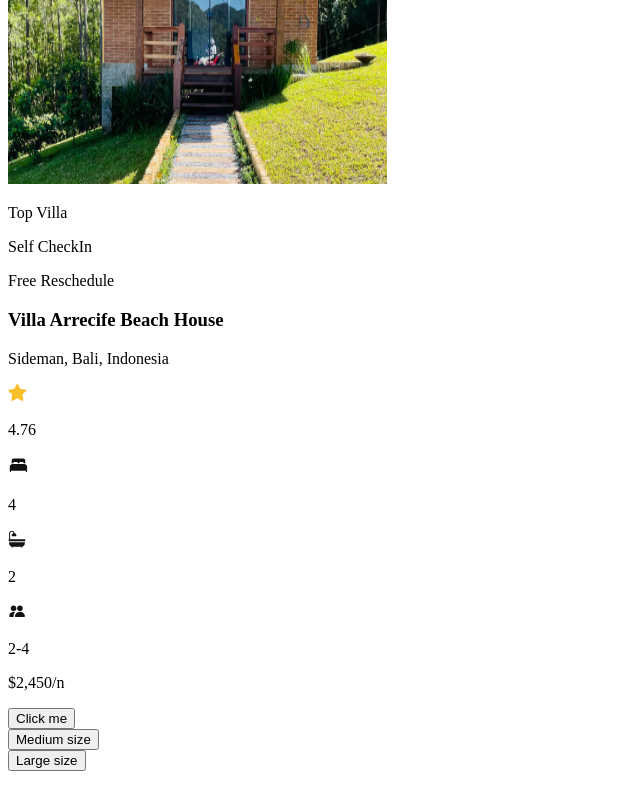
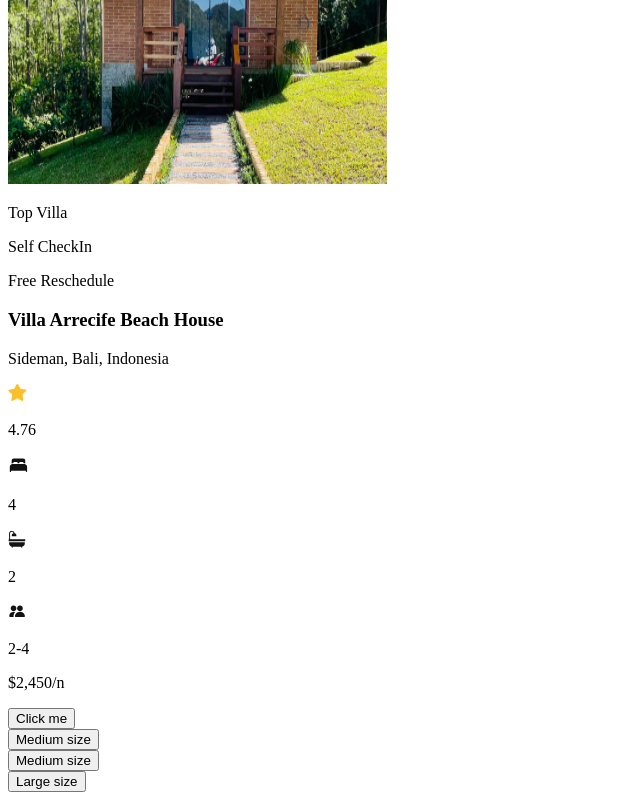
Before and after one commit to EmmaAtom00/alx-project-0x00-setup, a Next.js app in the folder alx-project-0x00/: page /landing in a window 1280 px wide. Shown: the part 195-995 px from the top of the page, without its empty margins (0-640 px from the left). Before the commit the page ends 974 px from the top, so only its background shows below. Built offline with nearby package versions, Linux system fonts and the light colour scheme.

Commit message:
advanced task

```diff
--- a/alx-project-0x00/pages/landing.tsx
+++ b/alx-project-0x00/pages/landing.tsx
@@ -8,6 +8,7 @@ const Landing: React.FC = () => {
       <Card />
       <Button title="Click me" styles="size-small rounded-sm" />
       <Button title="Medium size" styles="size-medium rounded-md" />
+      <Button title="Medium size" styles="size-medium rounded-lg" />
       <Button title="Large size" styles="size-large rounded-full" />
     </div>
   );
```
